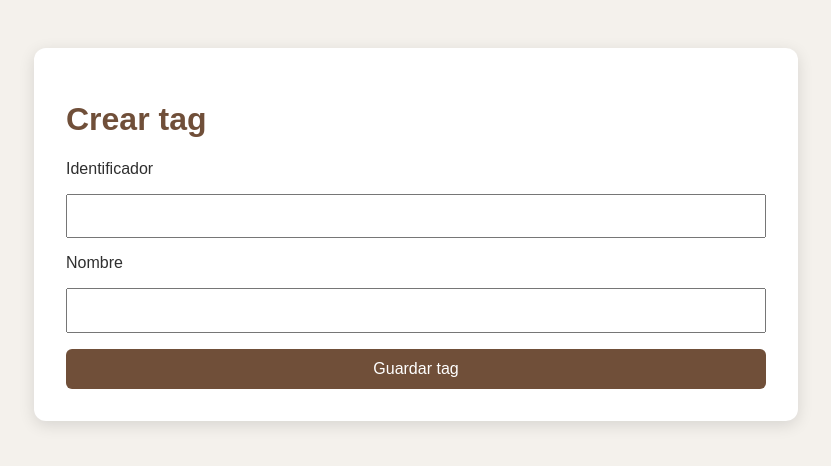
After one commit to ibeltran1999/OlgadeChicaApp, a Flask app: page /tags/nueva in a window 1280 px wide. The commit adds this page. Shown: the top 466 px of the page, without its empty margins (224-1055 px from the left). Run offline with Flask 3, Linux system fonts and the light colour scheme.

Commit message:
test: creacion de formulario de creacion de tags (VERDE)

```diff
--- a/app/__init__.py
+++ b/app/__init__.py
@@ -7,6 +7,7 @@ from app.application.generador_identificadores import (
     GeneradorIdentificadores,
 )
 from app.application.registrar_filmina import RegistrarFilmina
+from app.application.registrar_tag import RegistrarTag
 from app.persistence.modelos import Base
 from app.persistence.repositorio_filminas import (
     RepositorioFilminasSQLAlchemy,
@@ -18,6 +19,7 @@ from app.persistence.almacenamiento_archivos_local import (
 from app.presentation.controladores.controlador_filminas import (
     crear_controlador_filminas,
 )
+from app.presentation.controladores.controlador_tags import crear_controlador_tags
 
 
 def create_app() -> Flask:
@@ -40,8 +42,10 @@ def create_app() -> Flask:
     generador = GeneradorIdentificadores()
     almacenamiento = AlmacenamientoArchivosLocal(carpeta_storage)
     gestor = RegistrarFilmina(repositorio, generador, almacenamiento)
+    gestor_tags = RegistrarTag(repositorio_tags)
 
     app.register_blueprint(crear_controlador_filminas(gestor, repositorio_tags))
+    app.register_blueprint(crear_controlador_tags(gestor_tags))
 
     @app.get("/")
     def index() -> str:
--- /dev/null
+++ b/app/presentation/controladores/controlador_tags.py
@@ -0,0 +1,44 @@
+from typing import Any
+
+from flask import Blueprint, jsonify, render_template, request
+
+from app.application.registrar_tag import RegistrarTag
+
+
+def crear_controlador_tags(gestor: RegistrarTag) -> Blueprint:
+    controlador = Blueprint(
+        "tags",
+        __name__,
+        template_folder="../templates",
+    )
+
+    @controlador.get("/tags/nueva")
+    def mostrar_formulario() -> str:
+        return render_template("tags/formulario.html")
+
+    @controlador.post("/tags")
+    def crear_tag() -> Any:
+        try:
+            datos = request.form or request.get_json(silent=True)
+
+            if datos is None:
+                return jsonify({"error": "Datos inválidos"}), 400
+
+            tag = gestor.ejecutar(
+                identificador=datos["identificador"],
+                nombre=datos["nombre"],
+            )
+        except (KeyError, TypeError, ValueError) as error:
+            return jsonify({"error": str(error)}), 400
+
+        resultado = {
+            "identificador": tag.identificador,
+            "nombre": tag.nombre,
+        }
+
+        if request.form:
+            return render_template("tags/confirmacion.html", resultado=resultado)
+
+        return jsonify(resultado), 201
+
+    return controlador
--- a/app/presentation/templates/index.html
+++ b/app/presentation/templates/index.html
@@ -16,6 +16,9 @@
         <a href="{{ url_for('filminas.mostrar_formulario') }}">
             Registrar una filmina
         </a>
+        <a href="{{ url_for('tags.mostrar_formulario') }}">
+            Crear un tag
+        </a>
     </main>
 </body>
 </html>
--- /dev/null
+++ b/app/presentation/templates/tags/formulario.html
@@ -0,0 +1,37 @@
+<!DOCTYPE html>
+<html lang="es">
+<head>
+    <meta charset="UTF-8">
+    <meta name="viewport" content="width=device-width, initial-scale=1">
+    <title>Crear tag</title>
+    <link
+        rel="stylesheet"
+        href="{{ url_for('static', filename='css/styles.css') }}"
+    >
+</head>
+<body>
+    <main class="contenedor">
+        <h1>Crear tag</h1>
+
+        <form method="post" action="/tags">
+            <label for="identificador">Identificador</label>
+            <input
+                id="identificador"
+                name="identificador"
+                type="text"
+                required
+            >
+
+            <label for="nombre">Nombre</label>
+            <input
+                id="nombre"
+                name="nombre"
+                type="text"
+                required
+            >
+
+            <button type="submit">Guardar tag</button>
+        </form>
+    </main>
+</body>
+</html>
```
Also changed, not shown: app/application/registrar_tag.py (added, +22 -0 lines), app/presentation/templates/tags/confirmacion.html (added, +20 -0 lines).
